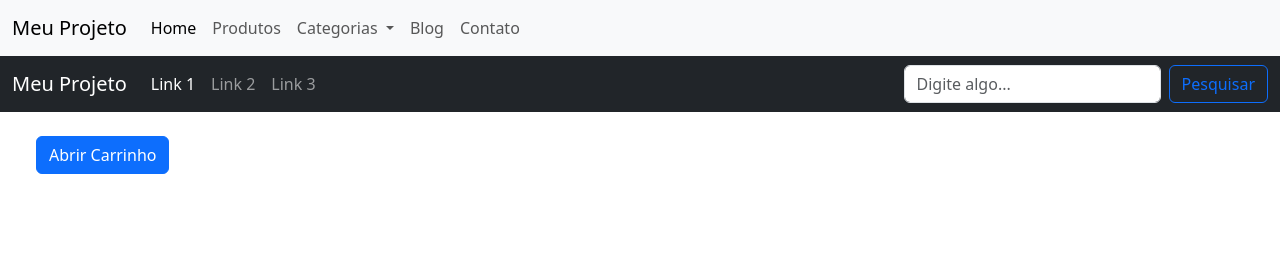
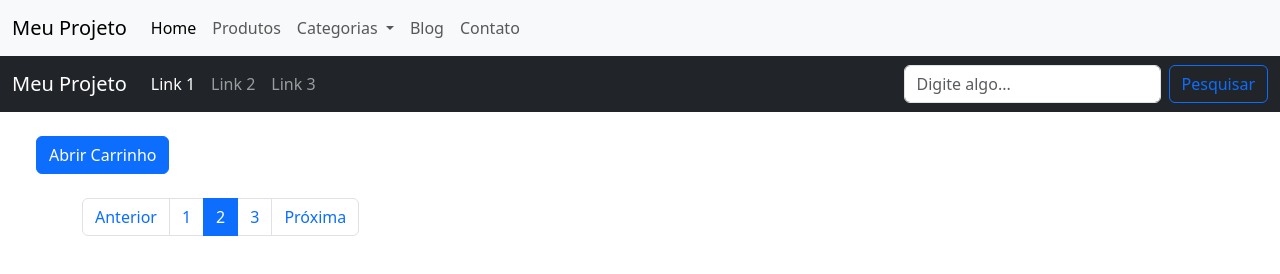
Before and after one commit to Valdemar1213/bootstrap-udemy, a plain HTML site: page 9-componentes/2_aulas/index.html in a window 1280 px wide. Drawn offline with nearby package versions, Linux system fonts and the light colour scheme.

Commit message:
Pop over

```diff
--- a/9-componentes/2_aulas/index.html
+++ b/9-componentes/2_aulas/index.html
@@ -152,5 +152,18 @@
         </div>
       </div>
     </div>
+
+    <!-- Paginação -->
+    <div class="container mb-4">
+      <nav aria-label="Page navigation">
+        <ul class="pagination">
+          <li class="page-item"><a href="#" class="page-link">Anterior</a></li>
+          <li class="page-item"><a href="#" class="page-link">1</a></li>
+          <li class="page-item active"><a href="#" class="page-link">2</a></li>
+          <li class="page-item"><a href="#" class="page-link">3</a></li>
+          <li class="page-item"><a href="#" class="page-link">Próxima</a></li>
+        </ul>
+      </nav>
+    </div>
   </body>
 </html>
```
